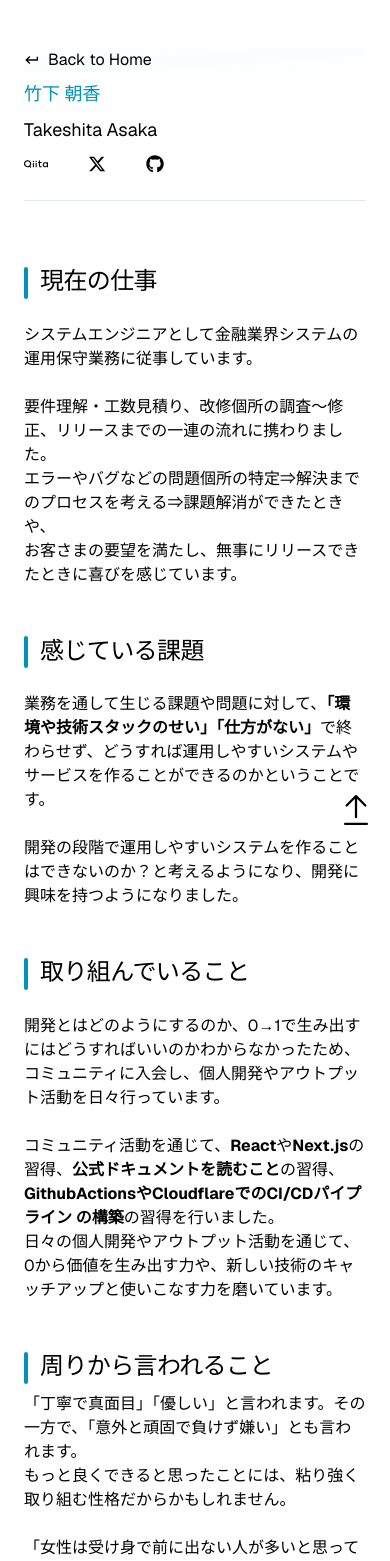
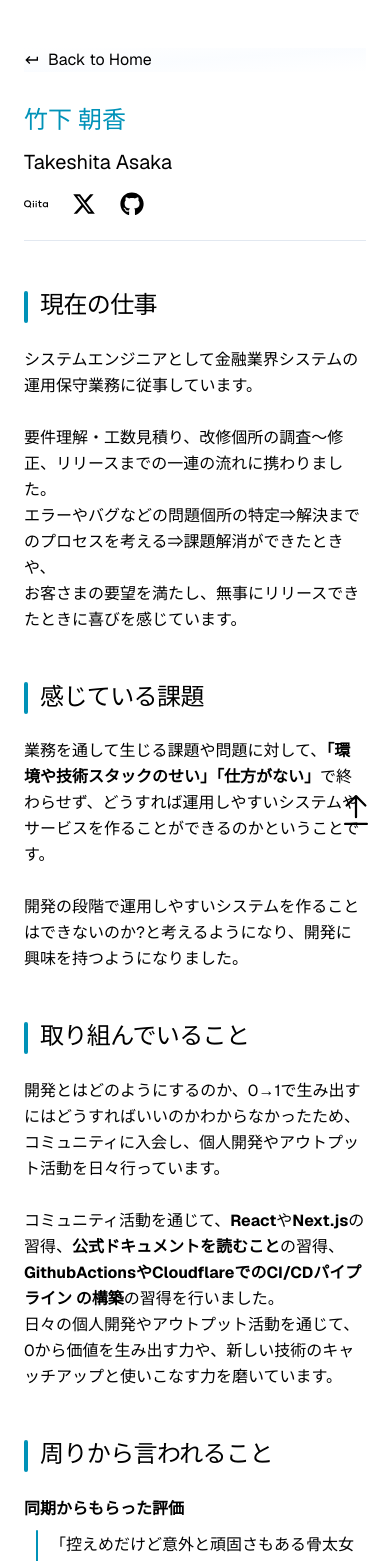
Before and after one commit to asa129/my-portfolio, a Next.js app: page /about in a window 390 px wide. Shown: the top 1561 px of the page. Built offline with nearby package versions, Linux system fonts and the light colour scheme.

Commit message:
誤字など修正

```diff
--- a/src/app/about/page.tsx
+++ b/src/app/about/page.tsx
@@ -1,6 +1,5 @@
 import Image from "next/image";
 import Link from "next/link";
-import React from "react";
 import { FaGithub, FaXTwitter } from "react-icons/fa6";
 import { GoMoveToTop } from "react-icons/go";
 import { MdKeyboardReturn } from "react-icons/md";
@@ -10,53 +9,48 @@ export default function page() {
   return (
     <div className="min-h-screen bg-background">
       <div className="mx-auto max-w-4xl px-6 py-12">
-        <div className="bg-gradient-to-br from-background via-blue-50/30 to-white/30 dark:via-blue-50/10 dark:to-white/10">
+        <div className="mb-8 bg-gradient-to-br from-background via-blue-50/30 to-white/30 dark:via-blue-50/10 dark:to-white/10">
           <Link href="/" prefetch={false} className="flex items-center gap-2">
             <MdKeyboardReturn />
             Back to Home
           </Link>
         </div>
-        <header className="mb-16 border-b border-border">
-          <h1 className="lg:static sticky top-0 lg:bg-background/0 bg-background/20 lg:text-4xl text-lg text-cyan-600 my-2">
+        <header className="mb-12 border-b border-border pb-6">
+          <h1 className="lg:static sticky top-0 lg:bg-background/0 bg-background/20 lg:text-4xl text-2xl text-cyan-600 mb-3">
             竹下 朝香
           </h1>
-          <h2 className="mb-2 text-lg">Takeshita Asaka</h2>
-          <div className="flex gap-10 text-2xl mb-4">
-            <p className="flex justify-center gap-2 text-foreground dark:text-foreground/60 mb-2">
+          <h2 className="mb-4 text-xl">Takeshita Asaka</h2>
+          <div className="flex gap-6 text-2xl">
             <Link
               href="https://qiita.com/asa129"
               target="_blank"
-                className="text-foreground dark:text-foreground/60 hover:text-cyan-600/90"
+              className="text-foreground dark:text-foreground/60 hover:text-cyan-600/90 transition-colors"
             >
               <SiQiita />
             </Link>
-            </p>
-            <p className="flex items-center gap-2 text-lg text-foreground dark:text-foreground/60 mb-2">
             <Link
               href="https://x.com/jad1290"
               target="_blank"
-                className="text-foreground dark:text-foreground/60 hover:text-cyan-600/90"
+              className="text-foreground dark:text-foreground/60 hover:text-cyan-600/90 transition-colors"
             >
               <FaXTwitter />
             </Link>
-            </p>
-            <p className="flex items-center gap-2 text-lg text-foreground dark:text-foreground/60 mb-2">
             <Link
               href="https://github.com/asa129"
               target="_blank"
-                className="text-foreground dark:text-foreground/60 hover:text-cyan-600/90"
+              className="text-foreground dark:text-foreground/60 hover:text-cyan-600/90 transition-colors"
             >
               <FaGithub />
             </Link>
-            </p>
           </div>
         </header>
+
         <section className="mb-12">
           <h2 className="mb-6 text-2xl tracking-tight">
             <span className="inline-block w-1 h-8 bg-cyan-600 rounded-full mr-3 align-middle" />
             現在の仕事
           </h2>
-          <p className="text-foreground">
+          <p className="text-foreground leading-relaxed">
             システムエンジニアとして金融業界システムの運用保守業務に従事しています。
             <br />
             <br />
@@ -68,50 +62,42 @@ export default function page() {
           </p>
         </section>
 
-        <section className="mb-12 grid md:grid-cols-2 gap-12 items-center">
+        <section className="mb-12 grid md:grid-cols-2 gap-8 items-center">
           <div className="hidden md:block">
             <Image
               src="/images/my-chart.png"
               width={400}
               height={300}
               alt="my-chart"
-              className="mx-auto"
+              className="mx-auto mb-3"
             />
-            <p>現在のスキルと1年後の目標を可視化しました</p>
+            <p className="text-sm text-center text-foreground/80">
+              現状と1年後の目標を可視化しました
+            </p>
           </div>
           <div>
-            <h2 className="mb-6 text-2xl  tracking-tight text-foreground">
+            <h2 className="mb-6 text-2xl tracking-tight text-foreground">
               <span className="inline-block w-1 h-8 bg-cyan-600 rounded-full mr-3 align-middle" />
               感じている課題
             </h2>
-            <p>
+            <p className="leading-relaxed">
               業務を通して生じる課題や問題に対して、
               <b>「環境や技術スタックのせい」「仕方がない」</b>
               で終わらせず、どうすれば運用しやすいシステムやサービスを作ることができるのかということです。
               <br />
               <br />
-              開発の段階で運用しやすいシステムを作ることはできないのか？と考えるようになり、開発に興味を持つようになりました。
-              <br />
-              {/* <br />
-            複雑なアーキテクトや、ロジックに出会ったときに、これは障害につながるのでは？と思うことも多くありました。
-            <br />
-            誰が見ても理解のしやすいロジックや仕組みをつくり、そのうえでユーザーのニーズに合わせてよりよいものを作れるようになりたい。
-            <br />
-            その反面、自分の知識や経験がないから解決できない、悔しい気持ちがありました。 */}
-              {/* 運用中もお客様ユーザーのニーズに合わせてシステムを改善するにあたり、複雑なアーキテクトや逆に障害につながるのではと思うロジックに出会った際に
-            もっとよりよくするにはどうしたらいいのだろう、自分の技術力を上げれば解決するのか、もっと知見が欲しい、反映した後のユーザーのフィードバックをちょく
-            より直接的にもらいたいという思いも強くなりました。 */}
+              開発の段階で運用しやすいシステムを作ることはできないのか?と考えるようになり、開発に興味を持つようになりました。
             </p>
           </div>
         </section>
 
-        <section className="mb-12 grid md:grid-cols-2 gap-12 items-center">
+        <section className="mb-12 grid md:grid-cols-2 gap-8 items-center">
           <div>
-            <h2 className="mb-6 text-2xl  tracking-tight text-foreground">
+            <h2 className="mb-6 text-2xl tracking-tight text-foreground">
               <span className="inline-block w-1 h-8 bg-cyan-600 rounded-full mr-3 align-middle" />
               取り組んでいること
             </h2>
-            <p>
+            <p className="leading-relaxed">
               開発とはどのようにするのか、0→1で生み出すにはどうすればいいのかわからなかったため、
               <br />
               コミュニティに入会し、個人開発やアウトプット活動を日々行っています。
@@ -125,36 +111,50 @@ export default function page() {
               日々の個人開発やアウトプット活動を通じて、0から価値を生み出す力や、新しい技術のキャッチアップと使いこなす力を磨いています。
             </p>
           </div>
-          <div className="hidden md:block">
+          <div className="hidden md:block space-y-4">
             <Image
               src="/images/hackathon1.png"
               width={400}
               height={300}
               alt="my-chart"
-              className="mx-auto ml-24 mb-4 rounded-lg"
+              className="mx-auto rounded-lg mr-24"
             />
             <Image
               src="/images/hackathon2.png"
               width={400}
               height={300}
               alt="my-chart"
-              className="mx-auto mr-24 rounded-lg"
+              className="mx-auto rounded-lg ml-24"
             />
-            <p>3時間ハッカソンイベントに参加した時の様子</p>
+            <p className="text-sm text-center text-foreground/80">
+              3時間ハッカソンイベントに参加した時の様子
+            </p>
           </div>
         </section>
+
         <section className="mb-12">
-          <h2 className="mb-2 text-2xl tracking-tight text-foreground">
+          <h2 className="mb-6 text-2xl tracking-tight text-foreground">
             <span className="inline-block w-1 h-8 bg-cyan-600 rounded-full mr-3 align-middle" />
             周りから言われること
           </h2>
-          <p>
-            「丁寧で真面目」「優しい」と言われます。その一方で、「意外と頑固で負けず嫌い」とも言われます。
+          <p className="leading-relaxed">
+            <b>同期からもらった評価</b>
             <br />
-            もっと良くできると思ったことには、粘り強く取り組む性格だからかもしれません。
+            <span className="inline-block w-0.5 h-8 bg-cyan-600 rounded-full mr-3 ml-3 my-2 align-middle" />
+            「控えめだけど意外と頑固さもある骨太女子」「繊細だけども意外とタフ」
+            <br />
+            意見と批判を区別して理解することを意識しています。
+            <br />
+            もっと良くできると思ったことには、粘り強く取り組みます。
             <br />
             <br />
+            <b>上司からいただいた評価</b>
+            <br />
+            「丁寧で真面目」「思ったより頑固で負けず嫌い」
+            <br />
+            <span className="inline-block w-0.5 h-8 bg-cyan-600 rounded-full mr-3 ml-3 my-2 align-middle" />
             「女性は受け身で前に出ない人が多いと思ってたけど、あなたはちゃんと言ってくれるから助かる」
+            <br />
             と言っていただいたことがあります。
             <br />
             疑問に思ったことや改善提案は、遠慮せずに発言するようにしています。
@@ -166,10 +166,10 @@ export default function page() {
             <span className="inline-block w-1 h-8 bg-cyan-600 rounded-full mr-3 align-middle" />
             組織の中で大切にしていること、実践していること
           </h2>
-          <h3 className="mb-2 text-xl tracking-tight text-foreground">
+          <h3 className="mb-4 text-lg tracking-tight text-foreground font-semibold">
             実践していること
           </h3>
-          <p className="mb-2 space-y-2">
+          <p className="mb-6 leading-relaxed">
             <b>「次に担当する人が困らない」</b>
             を意識して業務に携わっています。
             <br />
@@ -184,46 +184,52 @@ export default function page() {
             <br />
             その経験から、安心して相談でき、否定から始まらない環境を作りたいと考えています。
           </p>
-          <h3 className="my-2 text-xl  tracking-tight text-foreground">
+          <h3 className="mb-4 text-lg tracking-tight text-foreground font-semibold">
             目指していること
           </h3>
-          <p>
+          <p className="leading-relaxed">
             思いやりがあり、環境や制約の中でも最善の解決策を見出すチーム。
             <br />
             誰かのせいにせず、失敗を許容し、何事にも挑戦できる文化を大切にしたいです。
           </p>
         </section>
+
         <section className="mb-12">
-          <h2 className="mb-6 text-2xl  tracking-tight text-foreground">
+          <h2 className="mb-6 text-2xl tracking-tight text-foreground">
             <span className="inline-block w-1 h-8 bg-cyan-600 rounded-full mr-3 align-middle" />
             今後どうしていきたいか
           </h2>
-          <p>
-            私の目標は、２つあります。
+          <p className="mb-4 leading-relaxed text-lg">
+            私の目標は、2つあります。
+          </p>
+          <h3 className="mb-2 text-lg tracking-tight text-foreground font-semibold">
+            1.運用しやすいシステムを作れる人材になること
+          </h3>
+          <p className="mb-4 leading-relaxed">
+            「作って終わり」ではなく、使い続けてもらえるものを作れる人になりたいと思っています。
             <br />
-            <b>1.運用しやすいシステムを作れる人材になること</b>
+            運用が容易にできてかつ、そこからよりよいものをつくってもらえるにはどうしたらいいか、
+            保守しやすいシステムとはどのように作れることができるのかを学び、「使う人」「提供したい人」「メンテナンスする人」全ての人がより良いものを作れる仕組みづくりを習得したいです。
+          </p>
+          <h3 className="mb-2 text-lg tracking-tight text-foreground font-semibold">
+            2.体調や環境の制約がある人も活躍できるようなWebサービスや仕組みづくりを生み出すこと
+          </h3>
+          <p className="mb-4 leading-relaxed">
+            私自身、大学を2度中退し、働くことに絶望していた時期がありました。
             <br />
-            作って終わり、ではなく使い続けてもらえるものを作れる人になりたいと思っています。
-            運用が容易にできてかつ、そこからよりよいものをつくってもらえるにはどうしたらいいか、
-            保守しやすいシステムとはどのように作れることができるのか、を学び、使う人、提供したい人、メンテナンスする人全ての人が容易により良いものを作れる仕組みづくりを習得したいです。
+            しかし、リモートワークとITに出会い、「体調や環境に制約があっても働ける」という選択肢があることを知りました。
+            同じように悩んでいる人に、選択肢があることを伝えたい。絶望しないで欲しい。
             <br />
-            <b>
-              2.体調や環境の制約がある人も活躍できるようなWebサービスや仕組みづくりを生み出すこと
-            </b>
-            <br />
-            私自身、大学を2度中退し、働くことに絶望していた時期がありました。
-            しかし、リモートワークとITに出会い、「体調や環境に制約があっても働ける」という選択肢があることを知りました。
-            同じように悩んでいる人に、選択肢があることを伝えたい絶望しないでほしい。
-            そして、同じように悩む人たちが活躍できる環境を増やすために、開発者としてサービスや仕組みを作りたいと考えています。
+            そして、
+            活躍できる環境を増やすために開発者としてサービスや仕組みを作りたいと考えています。
           </p>
-          <p className="underline underline-offset2 text-cyan-600 ">
           <Link
             href="https://qiita.com/asa129/items/fad180b79a9bc68e978a"
             target="_blank"
+            className="inline-block text-cyan-600 underline underline-offset-2 hover:text-cyan-700 transition-colors"
           >
             お腹の症状で大学を2度中退した私が、ITとリモートワークに救われた話
           </Link>
-          </p>
         </section>
 
         <section className="mb-12">
@@ -231,7 +237,7 @@ export default function page() {
             <span className="w-1 h-8 bg-cyan-600 rounded-full" />
             好きなこと・趣味
           </h2>
-          <p className="mb-6">
+          <p className="mb-6 leading-relaxed">
             🚶毎朝のウォーキング
             <br />
             🚲クロスバイク爆走すること
@@ -244,7 +250,7 @@ export default function page() {
             <br />
             ⌨️最近、自作キーボード作りの沼に足を踏み入れました。
           </p>
-          <div className="grid grid-cols-4 gap-2">
+          <div className="grid grid-cols-4 gap-3">
             <Image
               src="/images/my-profile3.jpg"
               width={400}
@@ -268,8 +274,9 @@ export default function page() {
             />
           </div>
         </section>
+
         <Link href="/about" scroll={true}>
-          <GoMoveToTop className="text-4xl text-foreground dark:text-foreground/60 fixed bottom-4 right-4" />
+          <GoMoveToTop className="text-4xl text-foreground dark:text-foreground/60 fixed bottom-4 right-4 hover:text-cyan-600 transition-colors" />
         </Link>
       </div>
     </div>
--- a/src/app/articles/page.tsx
+++ b/src/app/articles/page.tsx
@@ -16,6 +16,7 @@ export default function allArticle() {
       url: article.url,
       ogpImage: ogpData.filter((ogp: OgpData) => ogp.id === article.id)[0]
         .ogpImage,
+      comment: article.comment,
     };
   });
 
--- a/src/components/about.tsx
+++ b/src/components/about.tsx
@@ -7,7 +7,7 @@ import { RxOpenInNewWindow } from "react-icons/rx";
 export default function About() {
   return (
     <section id="about" className="font-sans">
-      <h1 className="lg:static sticky top-0 lg:bg-background/0 bg-background/20 xl:text-2xl lg:text-xl text-lg font-bold text-cyan-600 mb-4">
+      <h1 className="lg:static sticky top-0 lg:bg-background/0 bg-background/20 xl:text-2xl lg:text-xl text-lg font-bold text-cyan-600 dark:text-foreground/80 mb-4">
         ABOUT
       </h1>
 
--- a/src/components/article.tsx
+++ b/src/components/article.tsx
@@ -12,7 +12,7 @@ export default function Article() {
   const articles = pickUpArticles as unknown as ArticleType[];
   return (
     <section id="article" className="m-2">
-      <h1 className="lg:static sticky top-0 lg:bg-background/0 bg-background/20 xl:text-2xl lg:text-xl text-lg font-bold text-foreground/80 mb-4">
+      <h1 className="lg:static sticky top-0 lg:bg-background/0 bg-background/20 xl:text-2xl lg:text-xl text-lg font-bold text-cyan-600 dark:text-foreground/80  mb-4">
         My Article
       </h1>
       <p className="xl:text-xl text-sm text-foreground/80">
@@ -40,6 +40,9 @@ export default function Article() {
                       <h2 className="text-xl font-bold text-foreground/80 lg:my-0 my-2">
                         {article.title}
                       </h2>
+                      <p className="text-foreground font-bold dark:text-foreground/60 text-sm mb-2">
+                        {article.comment}
+                      </p>
                       <p className="text-foreground dark:text-foreground/60 text-sm">
                         {article.body}
                       </p>
--- a/src/components/experience.tsx
+++ b/src/components/experience.tsx
@@ -4,7 +4,7 @@ import TechStack from "./molecules/techStack";
 export default function Experience() {
   return (
     <section id="experience">
-      <h1 className="lg:static sticky top-0 lg:bg-background/0 bg-background/20 xl:text-2xl text-xl font-bold text-foreground/80 mb-4">
+      <h1 className="lg:static sticky top-0 lg:bg-background/0 bg-background/20 xl:text-2xl text-xl font-bold text-cyan-600 dark:text-foreground/80  mb-4">
         My Experience
       </h1>
       <div className="grid xl:grid-cols-2 lg:grid-cols-5 xl:m-4 p-2 my-2 rounded items-start hover:bg-cyan-200/20 hover:dark:bg-cyan-50/5 hover:text-accent-foreground my-4 p-2">
--- a/src/components/project.tsx
+++ b/src/components/project.tsx
@@ -9,7 +9,7 @@ import { RxOpenInNewWindow } from "react-icons/rx";
 export default function Project() {
   return (
     <section id="project" className="">
-      <h1 className="lg:static sticky top-0 lg:bg-background/0 bg-background/20 xl:text-2xl lg:text-xl text-lg font-bold text-foreground dark:text-foreground/80 mb-4">
+      <h1 className="lg:static sticky top-0 lg:bg-background/0 bg-background/20 xl:text-2xl lg:text-xl text-lg font-bold text-cyan-600 dark:text-foreground/80  mb-4">
         My Project
       </h1>
       <div className="text-foreground dark:text-foreground/60">
--- a/src/types/articleType.ts
+++ b/src/types/articleType.ts
@@ -6,4 +6,5 @@ export type ArticleType = {
   likes_count: number;
   stocks_count: number;
   ogpImage: string;
+  comment: string;
 };
```
Also changed, not shown: src/app/projects/osake/page.tsx (+8 -5 lines), 1 other file (tests, documents, lock files or other folders). Lines whose indentation alone changed are shown as unchanged.
